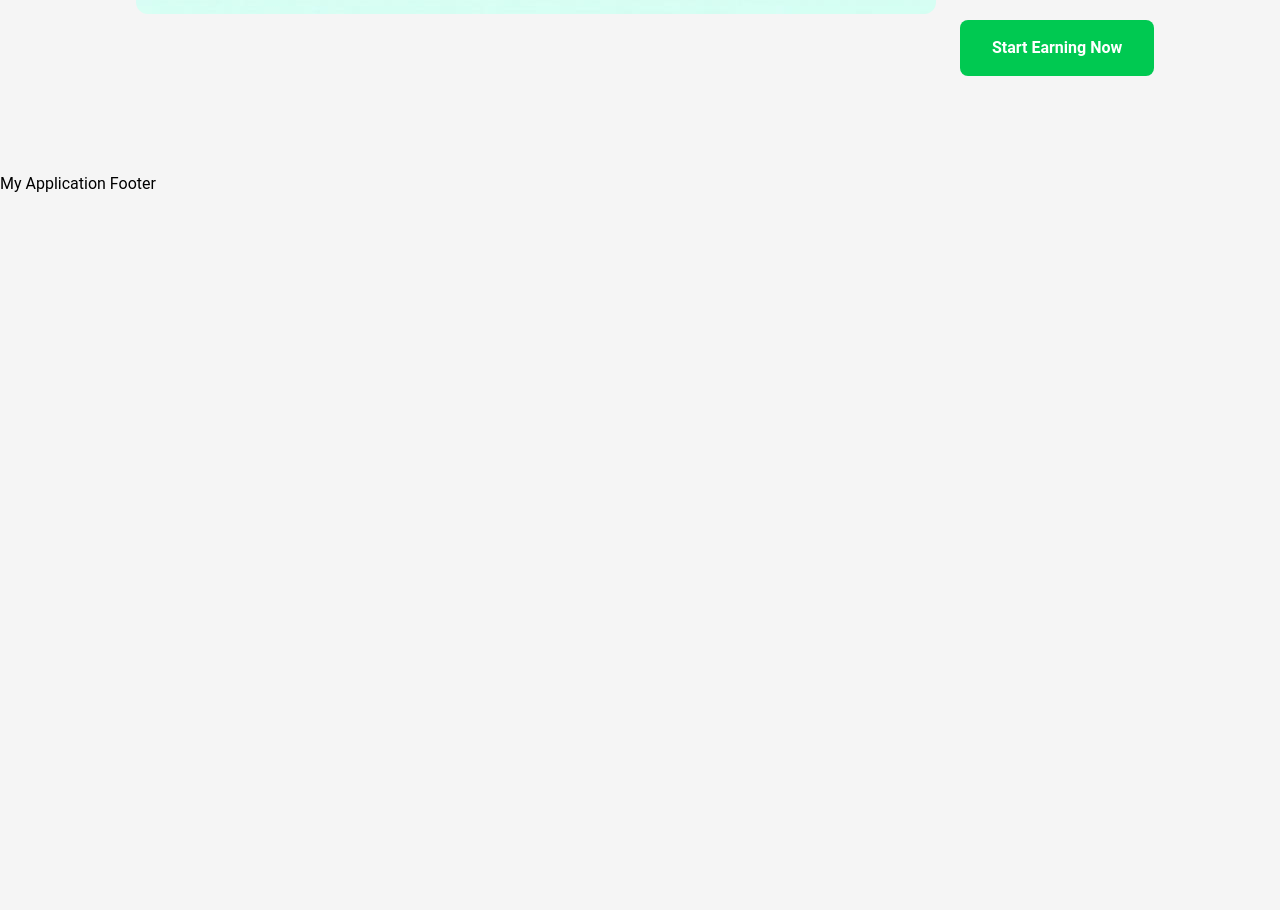
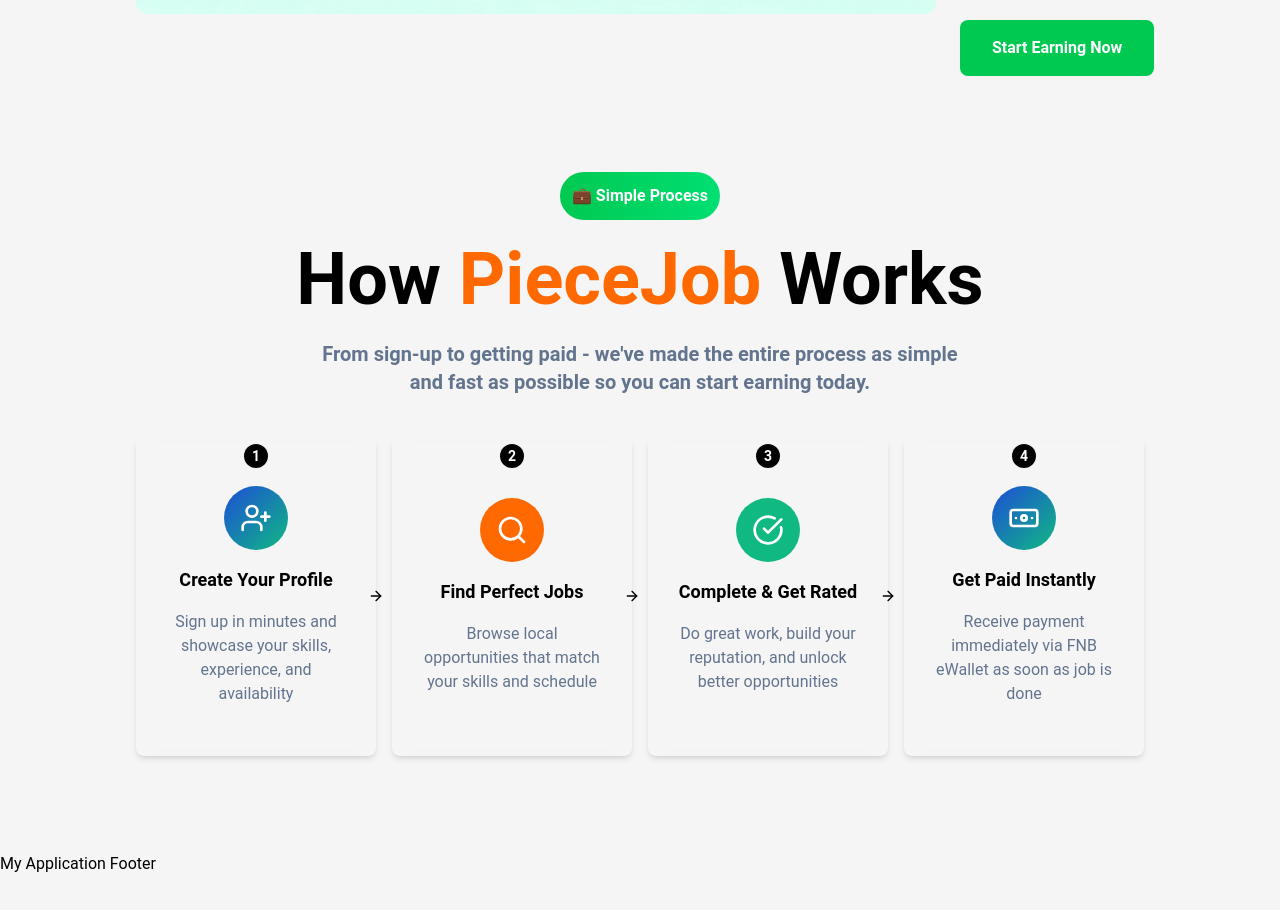
Before and after one commit to Kaydev-cmd/piece-job, a Next.js app in the folder frontend/: page / in a window 1280 px wide. Shown: the part 3080-3990 px from the top of the page. Before the commit the page ends 3324 px from the top, so only its background shows below. Built offline with nearby package versions, Linux system fonts and the light colour scheme.

Commit message:
feat: developed how it works section

```diff
--- /dev/null
+++ b/frontend/components/common/HowItWorksCard.tsx
@@ -0,0 +1,36 @@
+import { HowItWorksCardProps } from "@/interfaces";
+import {
+  UserPlus,
+  Search,
+  CheckCircle,
+  Banknote,
+} from "lucide-react"
+
+const HowItWorksCard: React.FC<HowItWorksCardProps> = ({
+    variant = "UserPlus",
+    title,
+    description,
+    color,
+    textColor
+}) => {
+
+    return (
+
+              <div className=" flex flex-col gap-4 text-center items-center ">
+                    {/* Icon */}
+                    <div className={`w-16 h-16 ${color} ${textColor} rounded-full flex items-center justify-center mx-auto mb-4 group-hover:scale-110 transition-transform duration-300`}>
+                      {variant === "UserPlus" ? (<UserPlus className="h-8 w-8" size={30}/>): variant === "Search" ? (<Search className="h-8 w-8" size={30}/>) : variant === "CheckCircle" ? (<CheckCircle className="h-8 w-8" size={30}/>) : variant === "Banknote" ? (<Banknote className="h-8 w-8" size={30}/>): ("")}
+                    </div>
+
+                    {/* Content */}
+                    <h4 className="text-lg font-semibold ">
+                      {title}
+                    </h4>
+                    <p className="text-slate-500">
+                      {description}
+                    </p>
+                </div>
+    )
+}
+
+export default HowItWorksCard;
--- /dev/null
+++ b/frontend/components/sections/HowItWorks.tsx
@@ -0,0 +1,69 @@
+import React from 'react';
+import { motion } from 'framer-motion';
+import { HOW_IT_WORKS_STEPS } from '@/constants';
+import HowItWorksCard from '../common/HowItWorksCard';
+import {  ArrowDown, ArrowRight } from "lucide-react"
+
+const HowItWorks: React.FC = () => {
+    return (
+        <motion.div
+            initial={{ opacity: 0, y: 50 }}
+            transition={{ duration: 0.8 }}
+            whileInView={{ opacity: 1, y: 0 }}>
+
+          <section className='container py-20'>
+            <div className='flex flex-col items-center text-center gap-2'>
+                <div className="bg-gradient-to-r from-green-500 to-green-400 text-white font-semibold rounded-full" style={{ padding: '12px' }}>
+                    💼 Simple Process
+                </div>
+                <h1 className='text-6xl font-semibold lg:text-7xl' style={{ margin: '16px 0' }}>
+                      How <span className="text-orange-500">PieceJob</span> Works
+                </h1>
+                <p className='text-slate-500 font-semibold lg:text-xl max-w-2xl'>
+                    From sign-up to getting paid - we&#39;ve made the entire process as  simple and
+                    fast as possible so you can start earning today.
+                </p>
+            </div>
+            <motion.div
+                initial={{ opacity: 0, y: 50 }}
+                transition={{ duration: 0.8 }}
+                whileInView={{ opacity: 1, y: 0 }}
+                viewport={{ once: true }}
+                className="flex items-center flex-wrap"
+            >
+                <div className="grid grid-cols-1 gap-4 md:grid-cols-2 lg:grid-cols-4" style={{ marginTop: '40px' }}>
+                    {HOW_IT_WORKS_STEPS.map((step, index) => (
+                        <div key={index} className="relative">
+                            {/* Card */}
+                            <div  className={`card flex flex-col gap-10 h-80 border-black text-center items-center justify-center shadow-md rounded-lg rounded-lg shadow-md hover:shadow-medium transition-all duration-300 hover:-translate-y-1 border-0 bg-card/70 backdrop-blur-sm`}>
+
+                            {/* card content */}
+
+                                    <div className="absolute text-center -top-3 left-1/2 transform -translate-x-1/2" style={{marginTop: "20px"}}>
+                                        <div className="w-6 h-6 bg-black text-white text-sm font-bold rounded-full flex items-center justify-center">
+                                            {index + 1}
+                                        </div>
+                                    </div>
+
+                                    <HowItWorksCard variant={step.variant} color={step.color} title={step.title} description={step.description} textColor={step.textColor}/>
+                            </div>
+
+                            {/* Arrow for desktop  */}
+                            {
+                                index < HOW_IT_WORKS_STEPS.length - 1 && (
+                                <>
+                                    <ArrowRight className="hidden lg:block absolute top-1/2 -right-2 transform -translate-y-1/2 text-muted-foreground w-4 h-4" />
+                                     <ArrowDown className="lg:hidden absolute -bottom-3 left-1/2 transform -translate-x-1/2 text-muted-foreground w-4 h-4" />
+                                </>
+                            )
+                            }
+                        </div>
+                    ))}
+                </div>
+            </motion.div>
+          </section>
+        </motion.div>
+    );
+}
+
+export default HowItWorks;
--- a/frontend/components/sections/WhyChooseUs.tsx
+++ b/frontend/components/sections/WhyChooseUs.tsx
@@ -47,7 +47,7 @@ const WhyChooseUs = () => {
               Your Skills, Your Schedule, Your Success
             </h1>
             <p className="text-slate-500 font-semibold lg:text-lg">
-              Whether you're great at tutoring, gardening, delivery or any other
+              Whether you&#39;re great at tutoring, gardening, delivery or any other
               skill, PieceJob connects you with people who need exactly what you
               offer.
             </p>
--- a/frontend/constants/index.ts
+++ b/frontend/constants/index.ts
@@ -131,3 +131,34 @@ export const GET_PAID_INSTANTLY_DATA = [
     description: "SmartSave automatic savings",
   },
 ];
+
+export const HOW_IT_WORKS_STEPS = [
+     {
+       variant: "UserPlus",
+      title: "Create Your Profile",
+      description: "Sign up in minutes and showcase your skills, experience, and availability",
+      color: "bg-[linear-gradient(135deg,#1D4ED8,#10B981)]",
+      textColor: "bg-[#F8FAFC] text-white"
+    },
+    {
+       variant: "Search",
+      title: "Find Perfect Jobs",
+      description: "Browse local opportunities that match your skills and schedule",
+      color: "bg-orange-500",
+      textColor: "text-white"
+    },
+    {
+       variant: "CheckCircle",
+      title: "Complete & Get Rated",
+      description: "Do great work, build your reputation, and unlock better opportunities",
+      color: "bg-[linear-gradient(135deg,#10B981,#10B981)]",
+      textColor: "text-white"
+    },
+    {
+       variant: "Banknote",
+      title: "Get Paid Instantly",
+      description: "Receive payment immediately via FNB eWallet as soon as job is done",
+      color: "bg-[linear-gradient(135deg,#1D4ED8,#10B981)]",
+      textColor: "bg-[#F8FAFC] text-white"
+    }
+]
--- a/frontend/package.json
+++ b/frontend/package.json
@@ -9,6 +9,7 @@
     "lint": "eslint"
   },
   "dependencies": {
+    "lucide-react": "^0.542.0",
     "motion": "^12.23.12",
     "next": "15.5.2",
     "react": "19.1.0",
--- a/frontend/pages/index.tsx
+++ b/frontend/pages/index.tsx
@@ -1,6 +1,7 @@
 import GetPaidInstantly from "@/components/sections/GetPaidInstantly";
 import Hero from "@/components/sections/Hero";
 import WhyChooseUs from "@/components/sections/WhyChooseUs";
+import HowItWorks from "@/components/sections/HowItWorks";
 
 const HomePage: React.FC = () => {
   return (
@@ -8,6 +9,7 @@ const HomePage: React.FC = () => {
       <Hero />
       <WhyChooseUs />
       <GetPaidInstantly />
+      <HowItWorks />
     </>
   );
 };
```
Also changed, not shown: frontend/interfaces/index.ts (+8 -0 lines), 1 other file (tests, documents, lock files or other folders).
